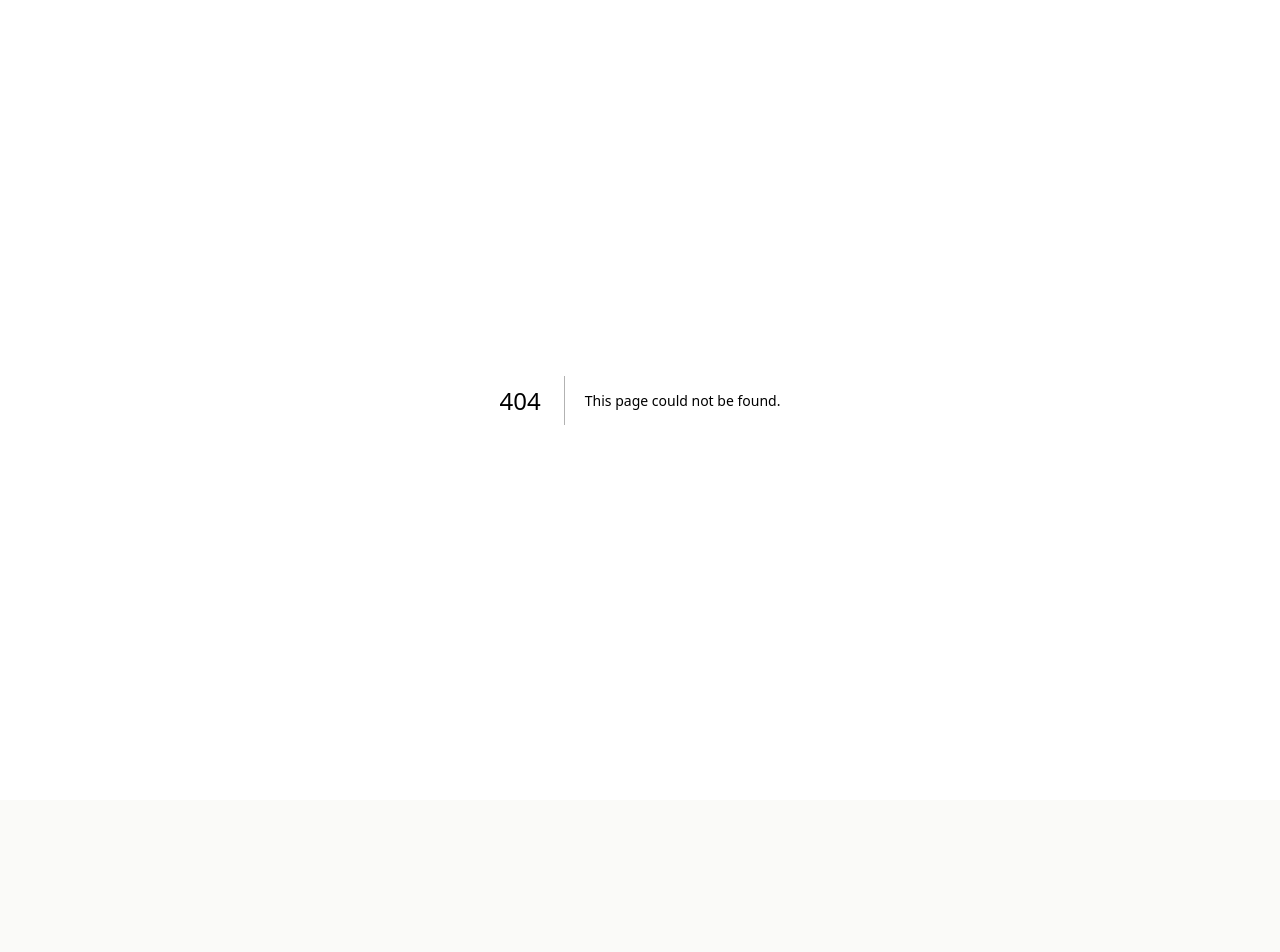
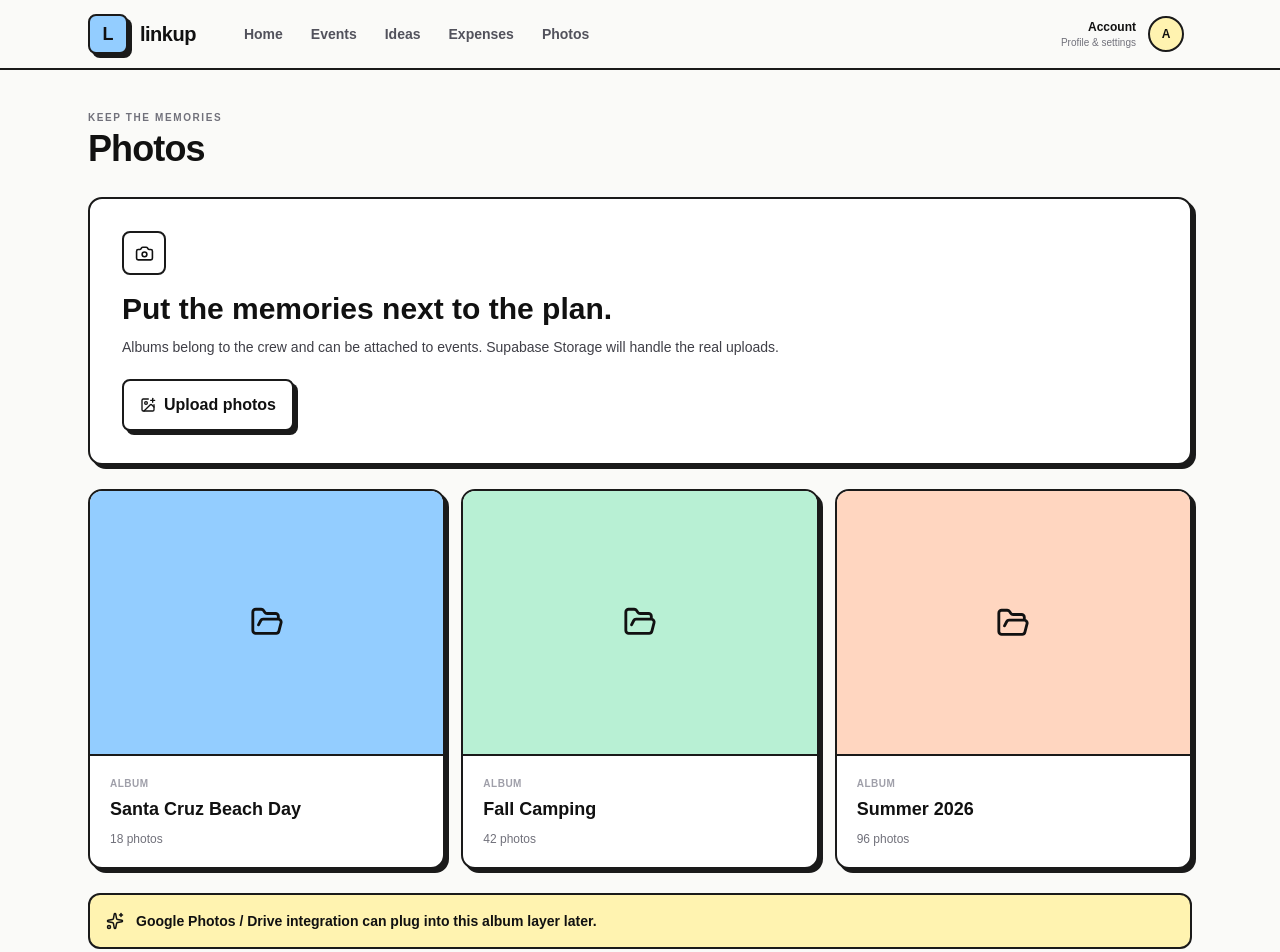
Before and after one commit to justrishith/linkup, a Next.js app: page /dashboard/photos in a window 1280 px wide. Before the commit this address had no page. Shown: the top 952 px of the page. Before the commit the page ends 800 px from the top, so only its background shows below. Built offline with nearby package versions, Linux system fonts and the light colour scheme.

Commit message:
feat: add photos subpage

```diff
--- /dev/null
+++ b/app/dashboard/photos/page.tsx
@@ -0,0 +1,18 @@
+import { Camera, FolderOpen, ImagePlus, Sparkles } from 'lucide-react'
+import DashboardShell from '../_components/shell'
+
+const albums = [
+  ['Santa Cruz Beach Day', '18 photos', 'bg-brand-blue'],
+  ['Fall Camping', '42 photos', 'bg-brand-mint'],
+  ['Summer 2026', '96 photos', 'bg-brand-peach'],
+]
+
+export default function PhotosPage() {
+  return <DashboardShell title="Photos" eyebrow="KEEP THE MEMORIES">
+    <div className="mb-6 brutal-card bg-brand-blue p-6 sm:p-8"><div className="grid h-11 w-11 place-items-center rounded-lg border-2 border-[#1a1a1a] bg-white"><Camera size={19}/></div><h2 className="mt-4 text-3xl font-black">Put the memories next to the plan.</h2><p className="mt-2 max-w-2xl text-sm font-medium leading-6 text-zinc-700">Albums belong to the crew and can be attached to events. Supabase Storage will handle the real uploads.</p><button className="brutal-btn mt-5 rounded-lg bg-white px-4 py-3 text-sm"><ImagePlus size={16}/> Upload photos</button></div>
+    <div className="grid gap-4 md:grid-cols-3">
+      {albums.map(([name, count, bg]) => <div key={name} className="brutal-card overflow-hidden"><div className={`grid aspect-[4/3] place-items-center border-b-2 border-[#1a1a1a] ${bg}`}><FolderOpen size={34}/></div><div className="p-5"><div className="text-[10px] font-black tracking-wider text-zinc-400">ALBUM</div><h2 className="mt-1 text-lg font-black">{name}</h2><div className="mt-2 text-xs font-medium text-zinc-500">{count}</div></div></div>)}
+    </div>
+    <div className="mt-6 flex items-center gap-3 rounded-xl border-2 border-[#1a1a1a] bg-brand-lemon p-4"><Sparkles size={18}/><p className="text-sm font-black">Google Photos / Drive integration can plug into this album layer later.</p></div>
+  </DashboardShell>
+}
```
